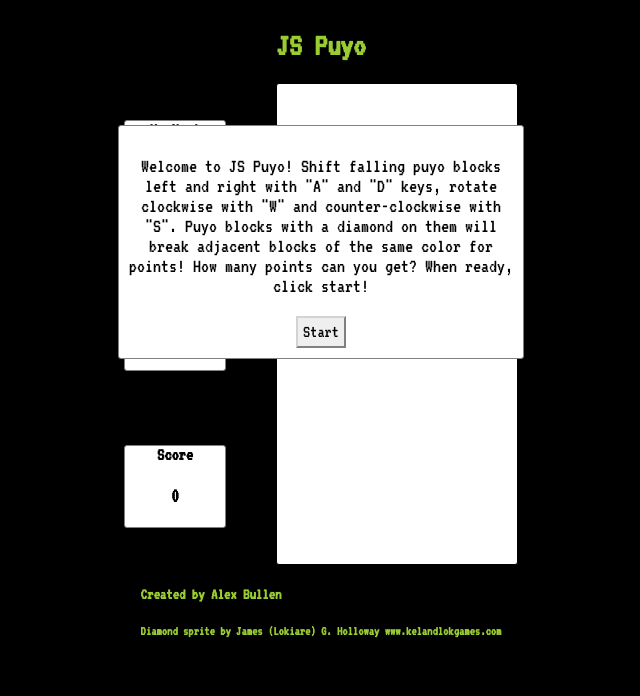
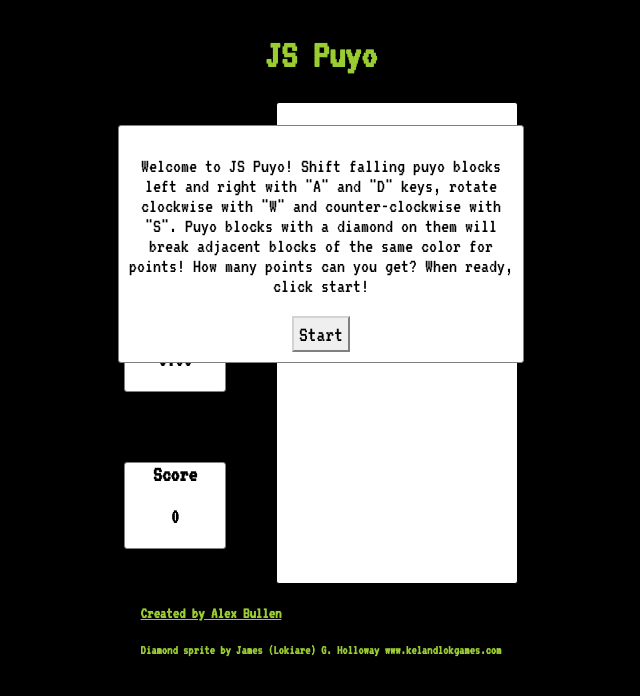
Before and after one commit to ACBullen/js-puyo, a website built with webpack: page index.html in a window 1280 px wide. Shown: the whole page, without its empty margins (319-959 px from the left). Built offline with nearby package versions, Linux system fonts and the light colour scheme.

Commit message:
Remove extraneous reference to ticker pause from game. Adjust README. Add link to github under creator name, and style link

```diff
--- a/game.js
+++ b/game.js
@@ -81,7 +81,8 @@ class Game {
     let timeString = document.createTextNode(`${this.timeString}`);
     timer.innerHTML = '';
     timer.appendChild(timeString);
-    if(!createjs.Ticker.pause){
+
+
     this.board.dropPuyo();
     if(this.board.activePuyo.supported(this.board.grid) || this.board.activePuyo.childPuyo.xCoord === undefined){
       let breaking = this.board.breakingPuyo();
@@ -103,7 +104,6 @@ class Game {
 
     this.board.renderBoard(this.stage);
   }
-  }
 
 }
 
--- a/index.html
+++ b/index.html
@@ -44,7 +44,7 @@
     <canvas id="PuyoField" height="480" width="240"></canvas>
   </div>
   <footer>
-    <h4>Created by Alex Bullen</h4>
+    <h4><a href="https://github.com/ACBullen">Created by Alex Bullen</a></h4>
     <h5> Diamond sprite by James (Lokiare) G. Holloway www.kelandlokgames.com</h5>
   </footer>
   </body>
--- a/styling.css
+++ b/styling.css
@@ -3,6 +3,7 @@
   margin-left: 50px;
   border-radius: 3px;
 }
+
 body {
   font-family: 'VT323', monospace;
   display: flex;
@@ -14,7 +15,7 @@ body {
 
 button {
   font-family: 'VT323', monospace;
-  font-size: 18px;
+  font-size: 22px;
   padding: 5px;
   border-top: 2px solid lightgray;
   border-left: 2px solid lightgray;
@@ -28,15 +29,26 @@ button:hover {
   background-color: black;
   padding: 5px;
 }
+
 .gameConcerns{
   display: flex;
   flex-direction: row;
   justify-content: center;
   width:75%;
 }
+
+h1 {
+  font-size: 40px;
+}
+
+a {
+  color: inherit;
+}
+
 canvas {
   background-color: white;
 }
+
 #infoPanel {
   display: flex;
   flex-direction: column;
@@ -55,6 +67,7 @@ canvas {
 #infoPanel h4 {
   margin-bottom: 0;
   margin-top: 0;
+  font-size: 22px;
 }
 
 #title {
```
Also changed, not shown: README.md. Lines whose indentation alone changed are shown as unchanged.
